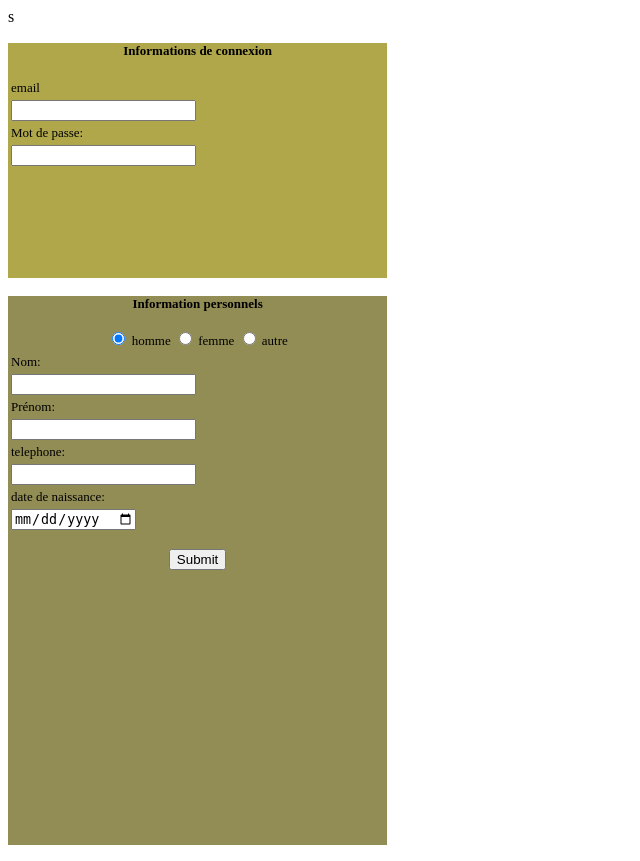
After one commit to Alexi27/Web_Project, a PHP site: page /index.php in a window 1280 px wide. The commit adds this page. Shown: the whole page, without its empty margins (0-640 px from the left). Run offline with PHP 8.4, Linux system fonts and the light colour scheme.

Commit message:
Ajout des pages PHP

```diff
--- /dev/null
+++ b/Formulaire.css
@@ -0,0 +1,20 @@
+#formulaire{
+    font-size: small;
+    width: 30%;
+    height: 70%;
+    background: rgba(104, 97, 19, 0.719);
+    text-align: center;
+
+}
+
+#log{
+    font-size: small;
+    text-align: center;
+    width: 30%;
+    height: 30%;
+    background: rgba(150, 139, 16, 0.753);
+
+}
+p{
+    font-size:small;
+}
--- /dev/null
+++ b/index.php
@@ -0,0 +1,94 @@
+<html>
+
+<head>
+    <meta charset="utf-8" />
+    <link rel="stylesheet" href="Formulaire.css" />
+    <title>Premiers tests du CSS</title>
+</head>
+s
+
+<body>
+
+    <form action="page2.php" method="post">
+        <div id="log">
+            <h4>Informations de connexion</h4>
+            <table>
+                <tr>
+                    <td>
+                        <p>email</p>
+                    </td>
+                </tr>
+                <tr>
+                    <td>
+                        <input type="mail" name="mail">
+                    </td>
+                </tr>
+                <tr>
+                    <td>
+                    <p>Mot de passe:</p>
+                    </td>
+                </tr>
+                <tr>
+                    <td>
+                        <input type="password" name="pws">
+                    </td>
+                    <tr>
+                </table>
+        </div>
+        <div id="formulaire">
+            <h4>Information personnels</h4>
+            <table>
+                <tr>
+                    <input type="radio" name="genre" value="M" checked> homme
+                    <input type="radio" name="genre" value="F"> femme
+                    <input type="radio" name="genre" value="autre"> autre
+                </tr>
+                <tr>
+                    <td>
+                    <p>Nom:</p>
+                    </td>
+                </tr>
+                <tr>
+                    <td>
+                        <input class="pseudo" type="text" name="Nom">
+                    </td>
+                </tr>
+                <tr>
+                    <td>
+                    <p>Prénom:</p>
+                    </td>
+                </tr>
+                <tr>
+                    <td>
+                        <input class="pseudo" type="text" name="prenom">
+                    </td>
+                </tr>
+                <tr>
+                    <td>
+                    <p>telephone:</p>
+                    </td>
+                </tr>
+                <tr>
+                    <td>
+                        <input class="pseudo" type="tel" name="telephone">
+                    </td>
+                </tr>
+
+                <tr>
+                    <td>
+                    <p>date de naissance:</p>
+                    </td>
+                </tr>
+                <tr>
+                    <td>
+                        <input type="date" name="datedenaissances">
+                    </td>
+                </tr>
+            </table>
+            </br>
+            <input type="submit" value="Submit">
+        </div>
+    </form>
+</body>
+
+</html>
```
Also changed, not shown: html.html (added, +24 -0 lines), index.css (+11 -7 lines), index.html (+5 -11 lines), page2.php (added, +25 -0 lines), formulaire.html (added).
